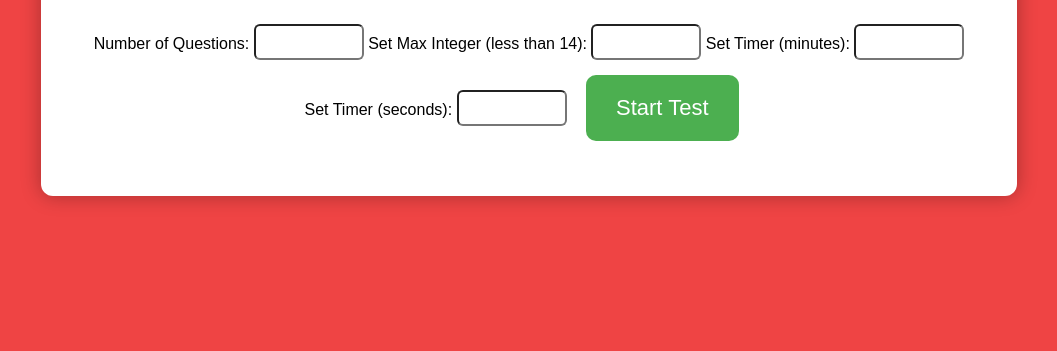
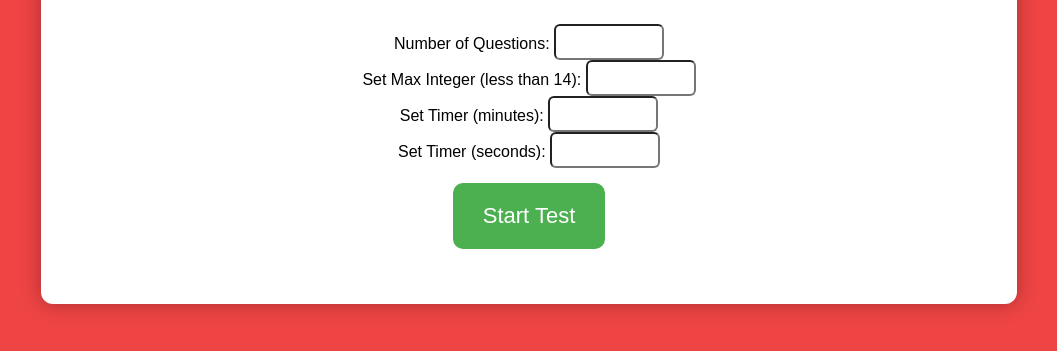
Before and after one commit to Amzt-pixel/software, a plain HTML site: page index.html in a window 1280 px wide. Shown: the part 175-526 px from the top of the page, without its empty margins (111-1168 px from the left). Drawn offline with Linux system fonts and the light colour scheme.

Commit message:
Update index.html

```diff
--- a/index.html
+++ b/index.html
@@ -11,19 +11,28 @@
         <h1>MCQ Test</h1>
 
         <div id="setup">
+            <div>
             <label for="numQuestions">Number of Questions:</label>
             <input type="number" id="numQuestions" min="1" max="20">
+            </div>
 
+            <div>
             <label for="maxInt">Set Max Integer (less than 14):</label>
             <input type="number" id="maxInt" min="1" max="13">
+            </div>
 
+            <div>
             <label for="setMinutes">Set Timer (minutes):</label>
             <input type="number" id="setMinutes" min="1" max="30">
+            </div>
 
+            <div>
             <label for="setSeconds">Set Timer (seconds):</label>
             <input type="number" id="setSeconds" min="1" max="59">
+            </div>
 
-            <button class="start-btn" onclick="startTest()">Start Test</button>
+           <div><button class="start-btn" onclick="startTest()">Start Test</button>
+           </div>
         </div>
 
         <div id="test" style="display:none;">
```
